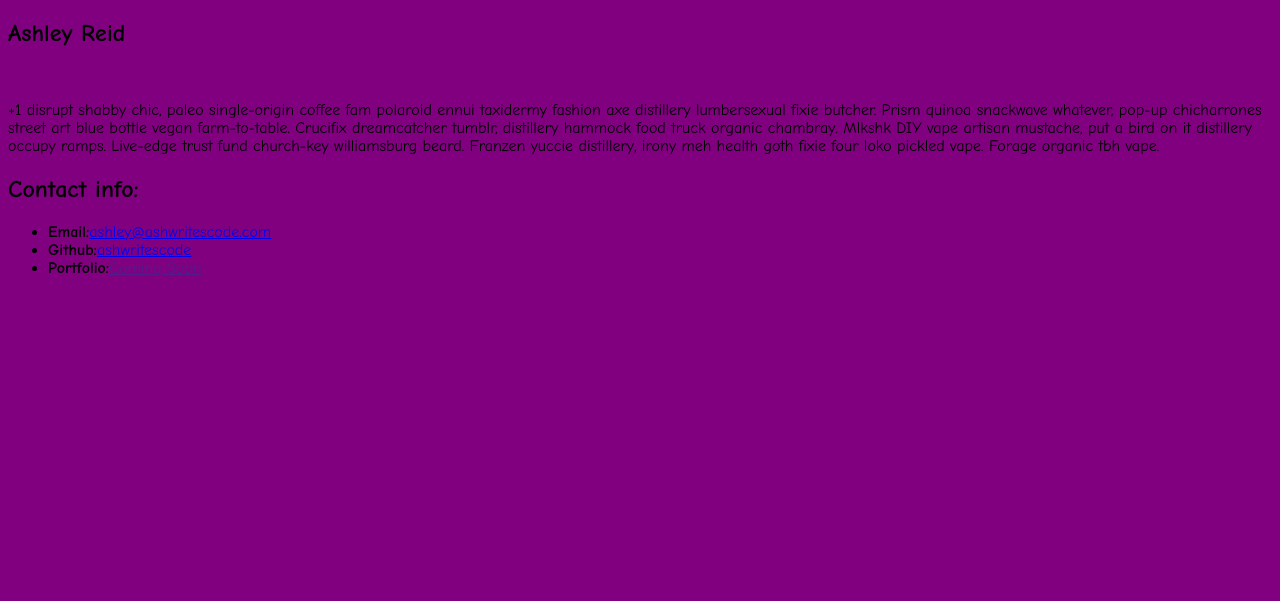
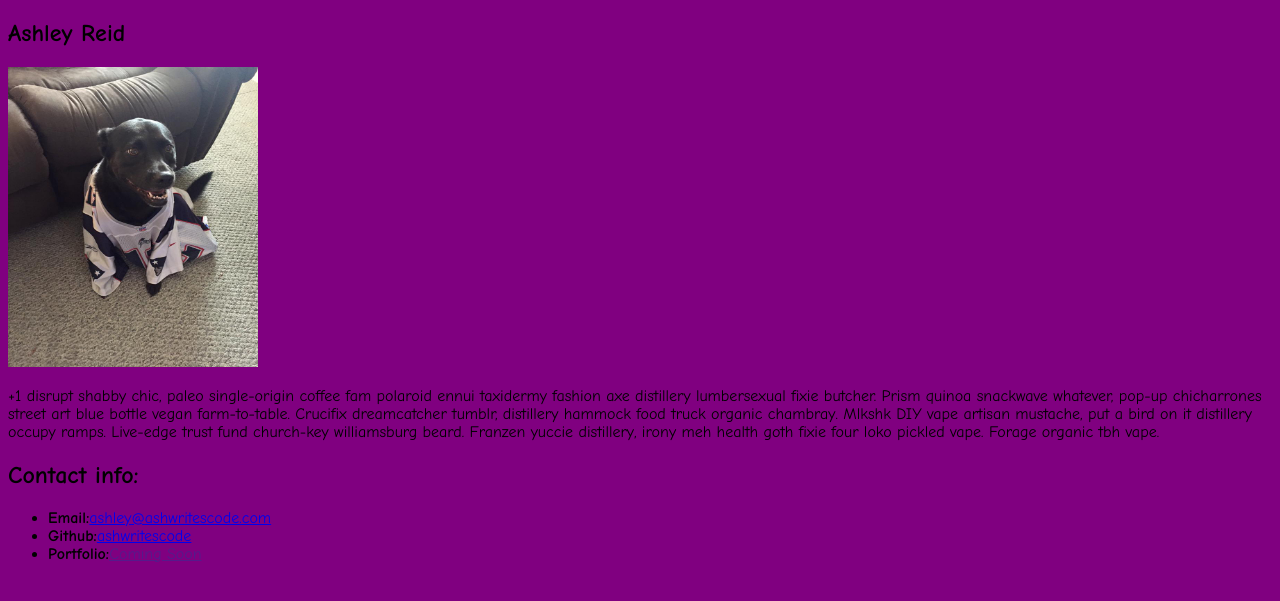
Before and after one commit to ashwritescode/thisisathing, a plain HTML site: page index.html in a window 1280 px wide. Shown: the part 61-662 px from the top of the page. Drawn offline with Linux system fonts and the light colour scheme.

Commit message:
a cute puppy

```diff
--- a/index.html
+++ b/index.html
@@ -8,7 +8,7 @@
 <body>
 	<h1>Student Bio</h1>
 		<h2>Ashley Reid</h2>
-			<img src="">
+			<img src="bailey.jpg" style="height:300px; width:250px;">
 				<p>+1 disrupt shabby chic, paleo single-origin coffee fam polaroid ennui taxidermy fashion axe distillery lumbersexual fixie butcher. Prism quinoa snackwave whatever, pop-up chicharrones street art blue bottle vegan farm-to-table. Crucifix dreamcatcher tumblr, distillery hammock food truck organic chambray. Mlkshk DIY vape artisan mustache, put a bird on it distillery occupy ramps. Live-edge trust fund church-key williamsburg beard. Franzen yuccie distillery, irony meh health goth fixie four loko pickled vape. Forage organic tbh vape.</p>
 
 		<h2>Contact info:</h2>
```
Also changed, not shown: bailey.jpg (added).
